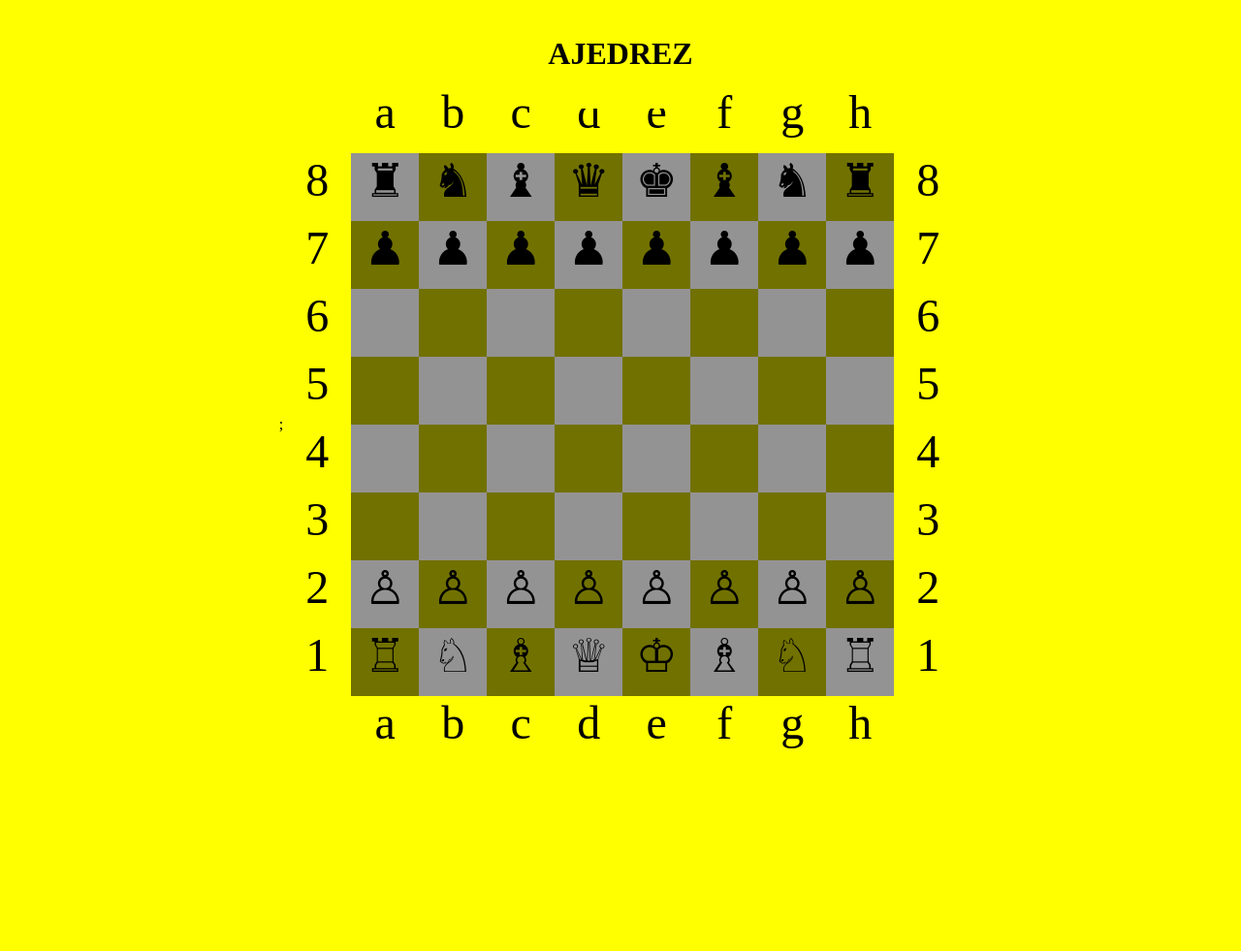
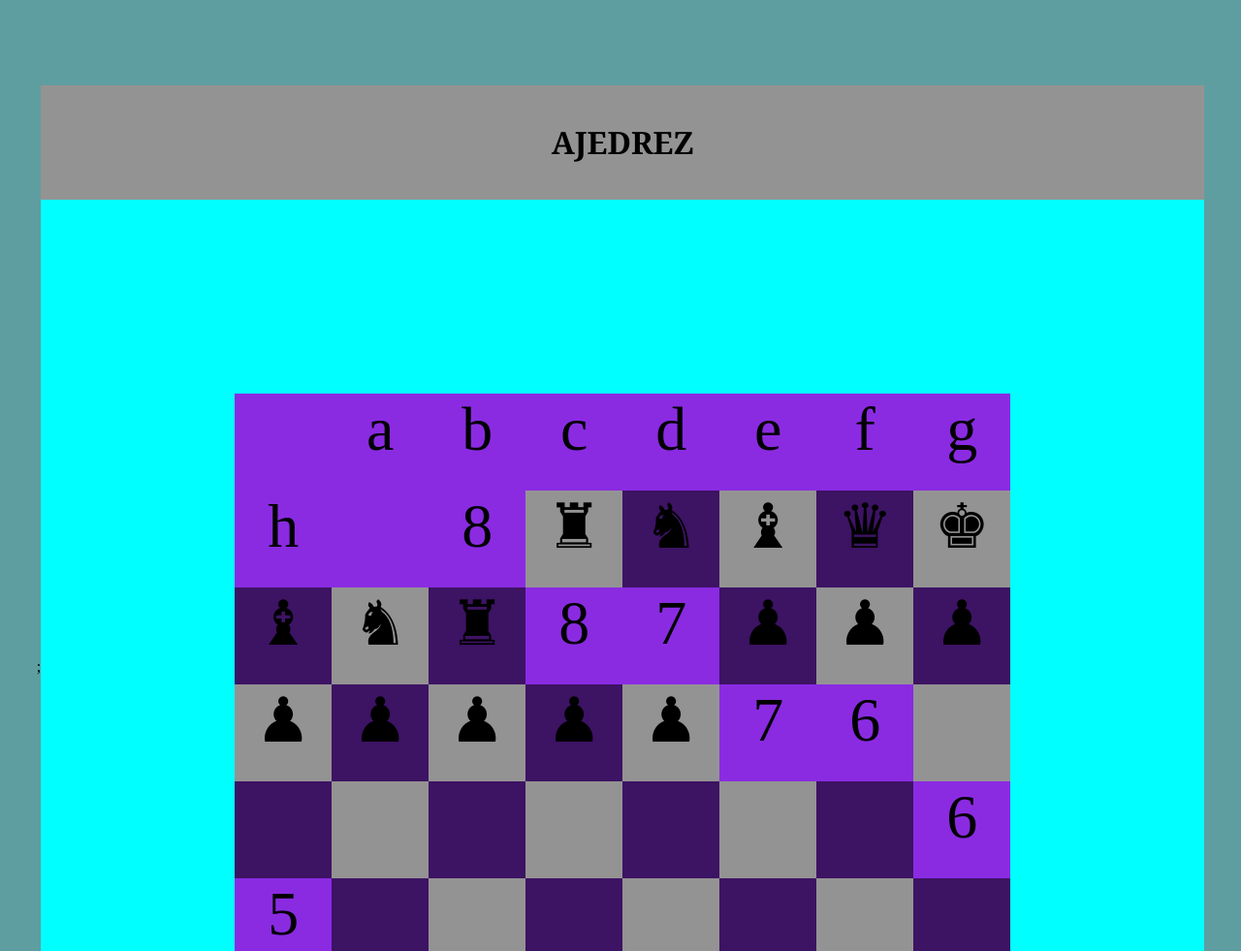
Before and after one commit to JhessReyes/Chess, a plain HTML site: page Principal.html in a window 1280 px wide. Shown: the top 981 px of the page at 97% size. Before the commit the page ends 876 px from the top, so only its background shows below. Drawn offline with nearby package versions, Linux system fonts and the light colour scheme.

Commit message:
interface

```diff
--- a/Disenio.css
+++ b/Disenio.css
@@ -1,32 +1,61 @@
+
 body{
-    background: yellow;
+    background: cadetblue;
     padding: 5rem;
     display: flex;
     justify-content: center;
     align-items: center;
 }
+
+#general{
+    width: 150vh;
+    height: 150vh;
+    background-color: aqua;
+}
+#tab{
+    margin: 25vh;
+    justify-content: center;
+    align-items: center;
+    width: 100vh;
+    height: 100vh;
+    background-color: blueviolet;
+}
 .title{
+    display: flex;
     padding: 1rem 1rem;
-    background: yellow;
+    background: rgb(148, 147, 147);
     justify-content: center;
-       position: fixed;
-        right:0 auto;
-        width: 0 auto;
-        top: 0 ;
+    align-items: center;
+    font-family: Georgia, 'Times New Roman', Times, serif;
+}
+.banner{
+    display: flex;
+    justify-content: top;
+    align-items: center;
+        width: 200px;
+        height: 300px;
+        background-color: orange
+
 }
 #Tablero{
-    width: 200px auto;
-    height: 200px auto;
+    width: 800px auto;
+    height: 750px auto;
     background-color: yellow;
+    justify-content: center;
     align-items: center;
+    border: 50px;
+
 }
 .Bloque{
-    width: 70px;
-    height: 70px;
-    border: 1px;
+    width: 100px;
+    height: 100px;
+    min-width: 70px;
+    min-height: 70px;
+    border: 10px;
     float: left;
     text-align: center;
-    font-size: 3em;
+    font-size: 4em;
+
 }
 .Oscuro{
 background-color: rgba(0, 0, 0, 0.555);
@@ -34,3 +63,10 @@ background-color: rgba(0, 0, 0, 0.555);
 .Claro{
 background-color: rgb(148, 147, 147);
 }
+#footer{
+    justify-content: center;
+    display: flex;
+    width: 500px auto;
+    height: 300px auto;
+    background: red;
+}
--- a/Principal.html
+++ b/Principal.html
@@ -9,10 +9,12 @@
         <title>AJEDREZ</title>
     </head>
     <body>
+        <div id="general">
+
         <div class="title">
         <h1 id="tit">AJEDREZ</h1>
-
         </div>
+        <div id="tab">
         <main id="Tablero">
 
             <div class="Bloque"><span></span></div>
@@ -244,6 +246,13 @@
             <div class="Bloque"><span>h</span></div>
             <div class="Bloque"><span></span></div>
         </main>
+        </div>
+
     </body>
 
+    <footer>
+        <div id="footer">
+            </div>
+    </footer>
+
 </html>
```
